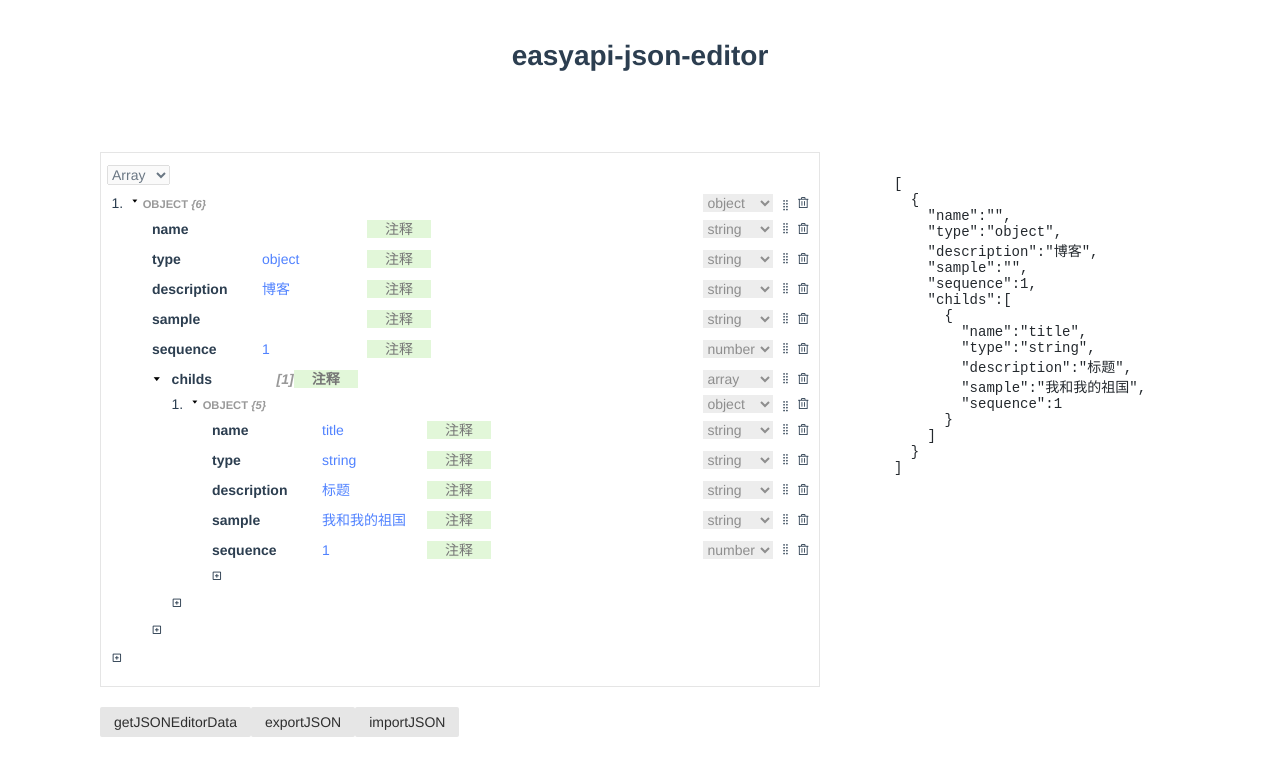
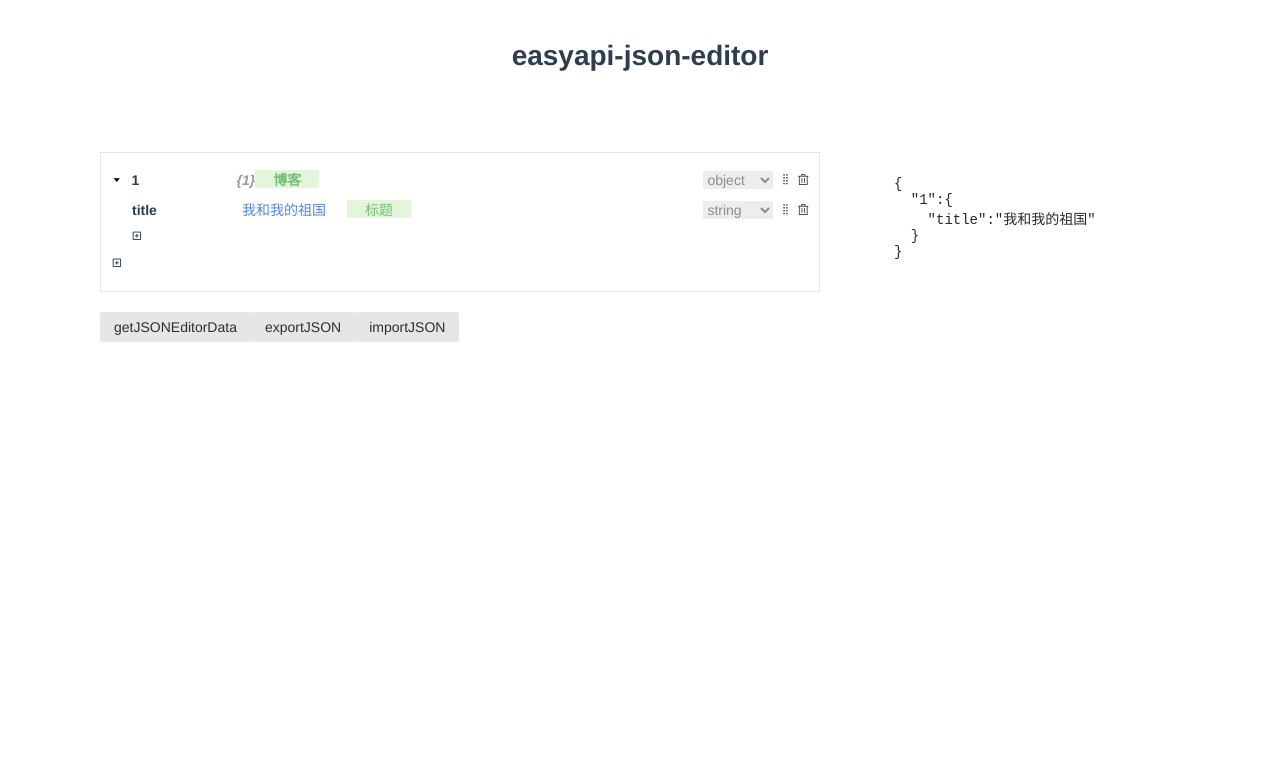
Before and after one commit to easyapi/easyapi-json-editor, a Vue app: page / in a window 1280 px wide. Shown: the top 776 px of the page. Built offline with nearby package versions, Linux system fonts and the light colour scheme.

Commit message:
objData和v-model合并成v-model

```diff
--- a/example/App.vue
+++ b/example/App.vue
@@ -9,7 +9,6 @@
 							confirmText: '确定',
 							cancelText: '取消',
 						}"
-            :objData="jsonData"
             v-model="newJsonData"
             ref="jsonEditor"
           ></easyapi-json-editor>
@@ -41,8 +40,9 @@ export default {
     name: "app",
     data: function () {
       return {
-      jsonData: [{
-        name: "",
+
+        newJsonData: [{
+          name: "1",
           type: "object",
           description: "博客",
           sample: "",
@@ -56,8 +56,7 @@ export default {
               sequence: 1
             }
           ]
-      }],
-      newJsonData: {}
+        }]
       };
     },
     watch: {
@@ -103,14 +102,14 @@ export default {
           /*压缩模式忽略缩进*/
           maxDepth = ++indent;
           /*缩进递增并记录*/
-        if (value && value.constructor === Array) {
+          if (value && value.constructor == Array) {
             /*处理数组*/
             draw.push(
               tab + (formObj ? '"' + name + '":' : "") + "[" + line
             );
             /*缩进'[' 然后换行*/
             for (var i = 0; i < value.length; i++)
-            notify(i, value[i], i === value.length - 1, indent, false);
+              notify(i, value[i], i == value.length - 1, indent, false);
             draw.push(
               tab + "]" + (isLast ? line : "," + line)
             );
@@ -121,10 +120,11 @@ export default {
               tab + (formObj ? '"' + name + '":' : "") + "{" + line
             );
             /*缩进'{' 然后换行*/
-          var len = 0, i = 0;
+            var len = 0,
+              i = 0;
             for (var key in value) len++;
             for (var key in value)
-            notify(key, value[key], ++i === len, indent, true);
+              notify(key, value[key], ++i == len, indent, true);
             draw.push(
               tab + "}" + (isLast ? line : "," + line)
             );
@@ -162,15 +162,14 @@ export default {
       },
 
       importJSON: function () {
-      this.$refs.jsonEditor.importJSON(
-        [{
-        "name": "title",
-        "type": "string",
-        "description": "标题",
-        "sample": "我和我的祖国",
-        "sequence": 1
-      }]
-      );
+        this.$refs.jsonEditor.importJSON({
+          aaa: 123,
+          bbb: {
+            ccc: 32,
+            ddd: 45,
+            fff: [123, 4556, 67]
+          }
+        });
       }
     },
     mounted: function () {
--- a/package.json
+++ b/package.json
@@ -21,7 +21,7 @@
   },
   "license": "Apache 2",
   "scripts": {
-    "dev": "webpack-dev-server --open --host 0.0.0.0 --config webpack.config.js",
+    "dev": "webpack-dev-server --open --config webpack.config.js",
     "example": "rm -rf ./example/dist/*.js && rm -rf ./example/dist/*.html && webpack --progress --config webpack.config.js",
     "build": "webpack --progress --config webpack.build.js"
   },
--- a/src/JsonEditor.vue
+++ b/src/JsonEditor.vue
@@ -1,23 +1,18 @@
 <template>
   <div class="ea-json-editor">
-    <select v-model="rootType" @change="rootTypeChange" :disabled="!!parsedData.length" style="margin-bottom: 8px">
-      <option value="array">Array</option>
-      <option value="object">Object</option>
-    </select>
-    <json-view v-if="rootType === 'object'" :parsedData="parsedData" v-model="parsedData" />
-    <array-view v-if="rootType === 'array'" :parsedData="parsedData" v-model="parsedData" />
+    <!-- <json-view :parsedData="parsedData" v-model="parsedData"></json-view> -->
+    <json-view v-model="parsedData"></json-view>
+
   </div>
 </template>
 
 <script>
   import JsonView from "./JsonView.vue";
-  import ArrayView from './ArrayView.vue';
 
   export default {
     name: "JsonEditor",
     props: {
-      objData: {
-        type: Object | Array,
+      value: {
         required: true
       },
       options: {
@@ -37,38 +32,38 @@
     },
     data() {
       return {
-        parsedData: [],
-        rootType: 'object'
+        parsedData: []
       };
     },
     created() {
-      this.parsedData = this.objData;
+      this.lastParsedData = {};
+      this.parsedData = this.value;
       console.log('this.parsedData',  this.parsedData);
 
-      this.importJSON(this.parsedData || {});
+      // this.importJSON(this.parsedData || {});
     },
     watch: {
-      objData: {
+      value: {
         handler(newValue, oldValue) {
-          this.parsedData = this.jsonParse(this.objData);
+          // this.parsedData = this.jsonParse(this.objData)
+          this.parsedData = this.value;
         },
       },
       parsedData: {
         handler(newValue, oldValue) {
-          console.log('newVal', this.parsedData);
+          // if (JSON.stringify(newValue) === JSON.stringify(this.lastParsedData)) {
+          //   return;
+          // }
+          // this.lastParsedData = newValue;
           this.$emit("input", this.parsedData);
         },
         deep: true
       }
     },
     components: {
-      "json-view": JsonView,
-      'array-view': ArrayView
+      "json-view": JsonView
     },
     methods: {
-      rootTypeChange: function(e) {
-        console.log(e);
-      },
       jsonParse: function (jsonStr) {
         const parseJson = json => {
           let result = [];
@@ -133,19 +128,10 @@
 
         // --
         const parseBody = json => {
-          const type = Object.prototype.toString.call(json);
-          if(type === '[object Array]') {
-            this.rootType = 'array';
-            return parseArray(json);
-          }
-          if(type === '[object Object]') {
-            this.rootType = 'object';
-            return parseJson(json)
-          }
+          return parseJson(json);
         };
 
-        const result = parseBody(jsonStr);
-        return result;
+        return parseBody(jsonStr);
       },
 
       getType: function (obj) {
@@ -168,7 +154,7 @@
       },
 
       makeJson: function (dataArr) {
-        const revertWithObj = (data) => {
+        const revertWithObj = function (data) {
           let r = {};
           for (let i = 0; i < data.length; ++i) {
             let el = data[i];
@@ -187,7 +173,7 @@
           return r;
         };
 
-        const revertWithArray = (data) => {
+        const revertWithArray = function (data) {
           let arr = [];
           for (let i = 0; i < data.length; ++i) {
             let el = data[i];
@@ -205,12 +191,8 @@
           return arr;
         };
 
-        const revertMain = (data) => {
-          if(this.rootType === 'array') {
-            return revertWithArray(data);
-          } else if(this.rootType === 'object') {
-            return revertWithObj(data);
-          }
+        const revertMain = function (data) {
+          return revertWithObj(data);
         };
 
         return revertMain(dataArr);
@@ -225,9 +207,6 @@
       },
 
       importJSON: function (json) {
-        //如果入参根类型为数组，定义JSON根类型为数组
-        //如果入参根类型为对象，定义JSON根类型为对象
-
         this.parsedData = this.jsonParse(json);
       }
     }
--- a/src/JsonView.vue
+++ b/src/JsonView.vue
@@ -1,6 +1,6 @@
 <template>
   <div class="block_content">
-    <draggable v-model="parsedData" handle=".dragbar" @end="onDragEnd">
+    <draggable v-model="flowData" handle=".dragbar" @end="onDragEnd">
       <div
         v-for="(item, index) in flowData"
         :key="`${item.type}${index}`"
@@ -31,11 +31,15 @@
         </span>
         <span class="json-val">
           <template v-if="item.type === 'object'">
-            <json-view :parsedData="item.childs" v-model="item.childs"></json-view>
+            <!-- <json-view :parsedData="item.childs" v-model="item.childs"></json-view> -->
+            <json-view v-model="item.childs"></json-view>
+
           </template>
 
           <template v-else-if="item.type === 'array'">
-            <array-view :parsedData="item.childs" v-model="item.childs"></array-view>
+            <!-- <array-view :parsedData="item.childs" v-model="item.childs"></array-view> -->
+            <array-view v-model="item.childs"></array-view>
+
           </template>
 
           <template v-else>
@@ -72,7 +76,7 @@
             <option v-for="(type, index) in formats" :value="type" :key="index">{{type}}</option>
           </select>
           <i class="dragbar v-json-edit-icon-drag"></i>
-          <i class="del-btn" @click="delItem(parsedData, item, index)">
+          <i class="del-btn" @click="delItem(value, item, index)">
             <i class="v-json-edit-icon-huishouzhan_huaban"></i>
           </i>
         </div>
@@ -93,23 +97,27 @@
   export default {
     name: "JsonView",
     props: {
-      parsedData: {}
+      // parsedData: {}
+      value: {}
+
     },
     data() {
       return {
         formats: ["string", "array", "object", "number", "boolean"],
-        flowData: this.parsedData,
+        flowData: [],
         toAddItem: false,
         hideMyBlock: {}
       };
     },
     created() {
-      this.flowData = this.parsedData || {};
+      this.flowData = this.value || {};
+      console.log('this.flowData',  this.flowData);
+
     },
     watch: {
-      parsedData: {
+      value: {
         handler(newValue, oldValue) {
-          this.flowData = this.parsedData;
+          this.flowData = this.value;
         }
       }
     },
```
Lines whose indentation alone changed are shown as unchanged.
